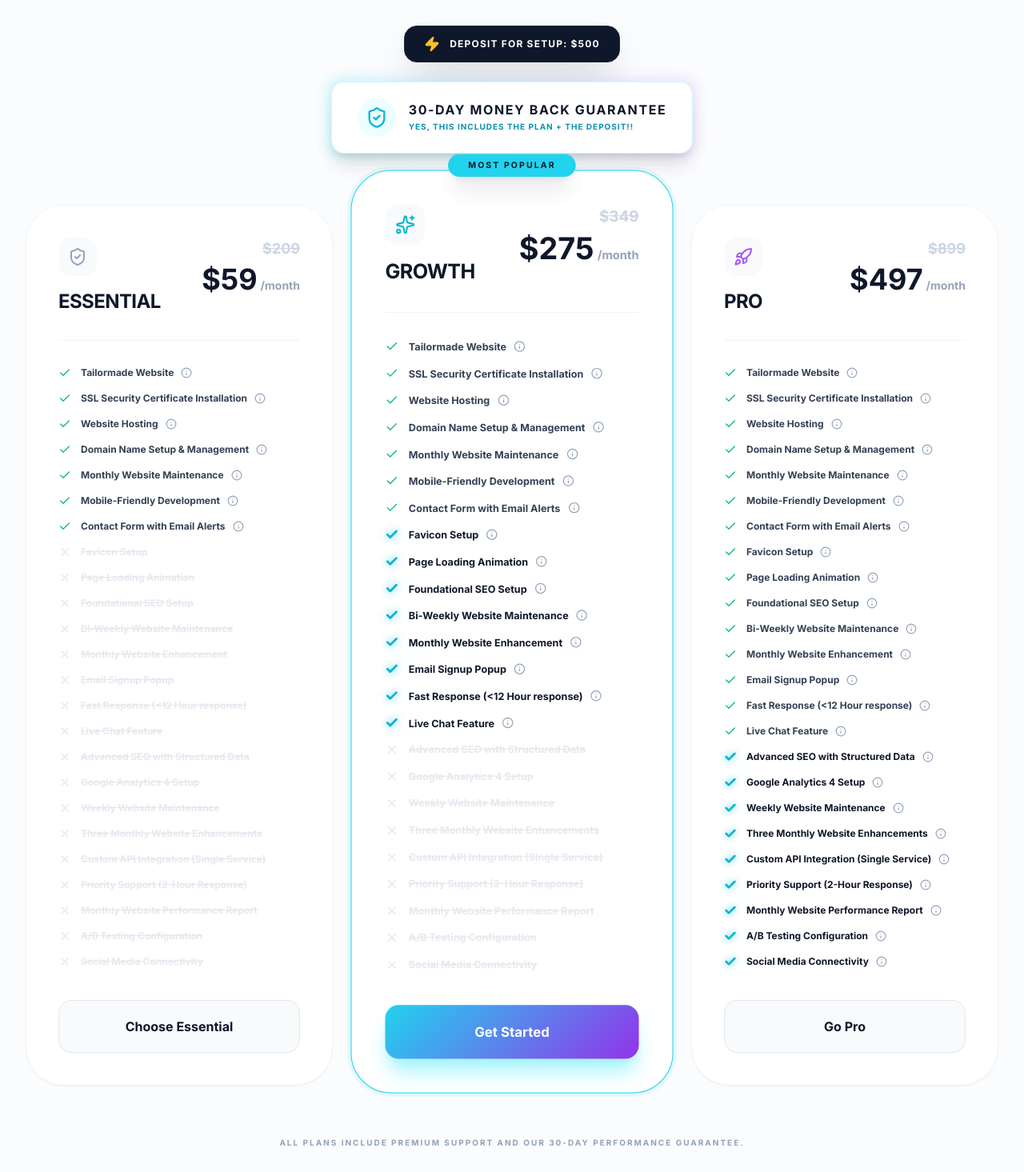
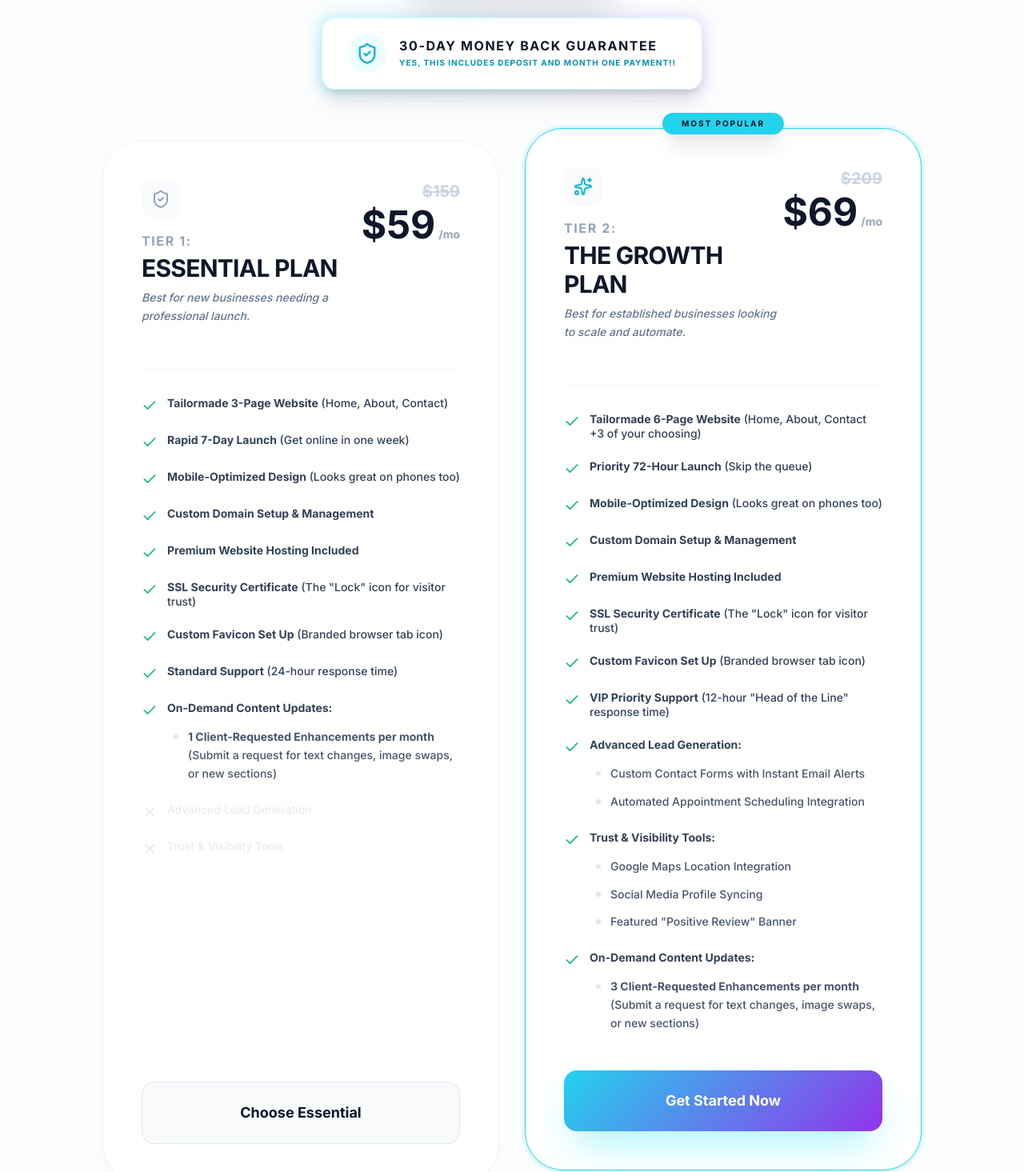
Before and after one commit to WebCore-host/webcore-site, a React (Vite) app: page / in a window 1280 px wide. Shown: the part 4287-5752 px from the top of the page at 80% size. Built offline with nearby package versions, Linux system fonts and the light colour scheme.

Commit message:
Update Pricing.tsx

```diff
--- a/components/Pricing.tsx
+++ b/components/Pricing.tsx
@@ -1,152 +1,26 @@
-import React, { useState, useEffect, useRef } from 'react';
-import { Check, X, Sparkles, Zap, ShieldCheck, Rocket, Info } from 'lucide-react';
 
-interface FeatureItem {
+import React, { useState, useEffect } from 'react';
+import { Check, X, Sparkles, Zap, ShieldCheck } from 'lucide-react';
+
+interface Tier {
+  id: string;
+  tierPrefix: string;
   name: string;
+  oldPrice: string;
+  price: string;
   desc: string;
-  alwaysIncluded?: boolean;
+  icon: React.ReactNode;
+  popular: boolean;
+  cta: string;
+  features: {
+    included: boolean;
+    label: React.ReactNode;
+    subItems?: React.ReactNode[];
+  }[];
 }
 
-const features: FeatureItem[] = [
-  {
-    name: "Tailormade Website",
-    desc: "A website designed and developed specifically for your business goals, brand, and content, rather than using a generic template."
-  },
-  {
-    name: "SSL Security Certificate Installation",
-    desc: "Adds encryption to your site so visitor data is secure and your website shows as “safe” in browsers."
-  },
-  {
-    name: "Website Hosting",
-    desc: "The server space and infrastructure that stores your website files and makes your site accessible online 24/7."
-  },
-  {
-    name: "Domain Name Setup & Management",
-    desc: "Connects your website to your chosen domain name and ensures it points correctly to your hosting."
-  },
-  {
-    name: "Monthly Website Maintenance",
-    desc: "Ongoing updates, backups, and checks each month to keep your site secure and running smoothly."
-  },
-  {
-    name: "Mobile-Friendly Development",
-    desc: "Ensures your website looks and works properly on phones, tablets, and all screen sizes."
-  },
-  {
-    name: "Contact Form with Email Alerts",
-    desc: "Allows visitors to send messages through your site and notifies you instantly by email."
-  },
-  {
-    name: "Favicon Setup",
-    desc: "Adds the small icon that appears in browser tabs and bookmarks for brand recognition."
-  },
-  {
-    name: "Page Loading Animation",
-    desc: "Displays a visual indicator while your site loads to improve user experience and perceived speed."
-  },
-  {
-    name: "Foundational SEO Setup",
-    desc: "Optimizes site structure, metadata, and indexing basics so search engines can properly rank your website."
-  },
-  {
-    name: "Bi-Weekly Website Maintenance",
-    desc: "Site updates, security checks, and performance monitoring performed every two weeks."
-  },
-  {
-    name: "Monthly Website Enhancement",
-    desc: "One planned improvement or feature update added to your site each month."
-  },
-  {
-    name: "Email Signup Popup",
-    desc: "A popup that collects visitor emails for newsletters, promotions, or follow-ups."
-  },
-  {
-    name: "Fast Response (<12 Hour response)",
-    desc: "Priority communication ensuring your queries are handled within a guaranteed 12-hour window for total peace of mind."
-  },
-  {
-    name: "Live Chat Feature",
-    desc: "Enables real-time messaging so visitors can instantly communicate with AI and/or a pre-made question tree."
-  },
-  {
-    name: "Advanced SEO with Structured Data",
-    desc: "Uses schema markup to help search engines better understand your content and improve search visibility."
-  },
-  {
-    name: "Google Analytics 4 Setup",
-    desc: "Installs and configures GA4 so you can track visitor behavior, traffic sources, and conversions."
-  },
-  {
-    name: "Weekly Website Maintenance",
-    desc: "Frequent weekly updates and monitoring to maximize security, uptime, and performance."
-  },
-  {
-    name: "Three Monthly Website Enhancements",
-    desc: "Up to three improvements or feature updates added to your site each month."
-  },
-  {
-    name: "Custom API Integration (Single Service)",
-    desc: "Connects your website to one external tool or platform to automate data or functionality."
-  },
-  {
-    name: "Priority Support (2-Hour Response)",
-    desc: "Provides fast-response technical support with a guaranteed reply within two hours."
-  },
-  {
-    name: "Monthly Website Performance Report",
-    desc: "A summary of traffic, speed, and key metrics to track your site’s growth and health."
-  },
-  {
-    name: "A/B Testing Configuration",
-    desc: "Sets up experiments to compare page versions and determine which performs better."
-  },
-  {
-    name: "Social Media Connectivity",
-    desc: "Integrates social platforms into your site for sharing, linking, and brand consistency."
-  }
-];
-
-const tiers = [
-  {
-    name: "Essential",
-    id: "essential",
-    oldPrice: "209",
-    price: "59",
-    icon: <ShieldCheck className="w-6 h-6 text-slate-400" />,
-    includedCount: 7,
-    popular: false,
-    cta: "Choose Essential"
-  },
-  {
-    name: "Growth",
-    id: "growth",
-    oldPrice: "349",
-    price: "275",
-    icon: <Sparkles className="w-6 h-6 text-cyan-500" />,
-    includedCount: 15,
-    popular: true,
-    cta: "Get Started"
-  },
-  {
-    name: "Pro",
-    id: "pro",
-    oldPrice: "899",
-    price: "497",
-    icon: <Rocket className="w-6 h-6 text-purple-500" />,
-    includedCount: 24,
-    popular: false,
-    cta: "Go Pro"
-  }
-];
-
-interface PricingProps {
-  onPlanSelect?: (planId: string) => void;
-}
-
-const Pricing: React.FC<PricingProps> = ({ onPlanSelect }) => {
-  const [activeFeatureId, setActiveFeatureId] = useState<string | null>(null);
+const Pricing: React.FC<{ onPlanSelect?: (planId: string) => void }> = ({ onPlanSelect }) => {
   const [isMobile, setIsMobile] = useState(false);
-  const desktopTooltipRef = useRef<HTMLDivElement>(null);
 
   useEffect(() => {
     const checkMobile = () => setIsMobile(window.innerWidth < 768);
@@ -155,39 +29,83 @@ const Pricing: React.FC<PricingProps> = ({ onPlanSelect }) => {
     return () => window.removeEventListener('resize', checkMobile);
   }, []);
 
-  useEffect(() => {
-    const handleEsc = (e: KeyboardEvent) => {
-      if (e.key === 'Escape') setActiveFeatureId(null);
-    };
-    const handleClickOutside = (e: MouseEvent) => {
-      if (desktopTooltipRef.current && !desktopTooltipRef.current.contains(e.target as Node)) {
-        const target = e.target as HTMLElement;
-        if (!target.closest('.info-trigger')) {
-          setActiveFeatureId(null);
+  const tiers: Tier[] = [
+    {
+      id: "essential",
+      tierPrefix: "Tier 1:",
+      name: "Essential Plan",
+      oldPrice: "159",
+      price: "59",
+      desc: "Best for new businesses needing a professional launch.",
+      icon: <ShieldCheck className="w-6 h-6 text-slate-400" />,
+      popular: false,
+      cta: "Choose Essential",
+      features: [
+        { included: true, label: <span><strong>Tailormade 3-Page Website</strong> (Home, About, Contact)</span> },
+        { included: true, label: <span><strong>Rapid 7-Day Launch</strong> (Get online in one week)</span> },
+        { included: true, label: <span><strong>Mobile-Optimized Design</strong> (Looks great on phones too)</span> },
+        { included: true, label: <span><strong>Custom Domain Setup & Management</strong></span> },
+        { included: true, label: <span><strong>Premium Website Hosting Included</strong></span> },
+        { included: true, label: <span><strong>SSL Security Certificate</strong> (The "Lock" icon for visitor trust)</span> },
+        { included: true, label: <span><strong>Custom Favicon Set Up</strong> (Branded browser tab icon)</span> },
+        { included: true, label: <span><strong>Standard Support</strong> (24-hour response time)</span> },
+        {
+          included: true,
+          label: <strong>On-Demand Content Updates:</strong>,
+          subItems: [
+            <span><strong>1 Client-Requested Enhancements per month</strong> (Submit a request for text changes, image swaps, or new sections)</span>
+          ]
+        },
+        { included: false, label: <span className="opacity-50">Advanced Lead Generation</span> },
+        { included: false, label: <span className="opacity-50">Trust & Visibility Tools</span> }
+      ]
+    },
+    {
+      id: "growth",
+      tierPrefix: "Tier 2:",
+      name: "The Growth Plan",
+      oldPrice: "209",
+      price: "69",
+      desc: "Best for established businesses looking to scale and automate.",
+      icon: <Sparkles className="w-6 h-6 text-cyan-500" />,
+      popular: true,
+      cta: "Get Started Now",
+      features: [
+        { included: true, label: <span><strong>Tailormade 6-Page Website</strong> (Home, About, Contact +3 of your choosing)</span> },
+        { included: true, label: <span><strong>Priority 72-Hour Launch</strong> (Skip the queue)</span> },
+        { included: true, label: <span><strong>Mobile-Optimized Design</strong> (Looks great on phones too)</span> },
+        { included: true, label: <span><strong>Custom Domain Setup & Management</strong></span> },
+        { included: true, label: <span><strong>Premium Website Hosting Included</strong></span> },
+        { included: true, label: <span><strong>SSL Security Certificate</strong> (The "Lock" icon for visitor trust)</span> },
+        { included: true, label: <span><strong>Custom Favicon Set Up</strong> (Branded browser tab icon)</span> },
+        { included: true, label: <span><strong>VIP Priority Support</strong> (12-hour "Head of the Line" response time)</span> },
+        {
+          included: true,
+          label: <strong>Advanced Lead Generation:</strong>,
+          subItems: [
+            "Custom Contact Forms with Instant Email Alerts",
+            "Automated Appointment Scheduling Integration"
+          ]
+        },
+        {
+          included: true,
+          label: <strong>Trust & Visibility Tools:</strong>,
+          subItems: [
+            "Google Maps Location Integration",
+            "Social Media Profile Syncing",
+            "Featured \"Positive Review\" Banner"
+          ]
+        },
+        {
+          included: true,
+          label: <strong>On-Demand Content Updates:</strong>,
+          subItems: [
+            <span><strong>3 Client-Requested Enhancements per month</strong> (Submit a request for text changes, image swaps, or new sections)</span>
+          ]
         }
-      }
-    };
-
-    if (activeFeatureId !== null) {
-      window.addEventListener('keydown', handleEsc);
-      if (!isMobile) window.addEventListener('mousedown', handleClickOutside);
-      if (isMobile) document.body.style.overflow = 'hidden';
-    } else {
-      document.body.style.overflow = 'unset';
+      ]
     }
-
-    return () => {
-      window.removeEventListener('keydown', handleEsc);
-      window.removeEventListener('mousedown', handleClickOutside);
-      document.body.style.overflow = 'unset';
-    };
-  }, [activeFeatureId, isMobile]);
-
-  const handleInfoClick = (tierIdx: number, fIdx: number, e: React.MouseEvent) => {
-    e.stopPropagation();
-    const id = `${tierIdx}-${fIdx}`;
-    setActiveFeatureId(activeFeatureId === id ? null : id);
-  };
+  ];
 
   return (
     <section id="pricing" className="py-20 bg-slate-50/50 scroll-mt-2 overflow-hidden relative">
@@ -197,19 +115,18 @@ const Pricing: React.FC<PricingProps> = ({ onPlanSelect }) => {
         <div className="text-center mb-16">
           <h2 className="text-sm font-black tracking-[0.3em] text-cyan-600 uppercase mb-4">Pricing</h2>
           <p className="text-5xl lg:text-7xl font-black text-slate-900 mb-6 tracking-tight">
-            Transparent Pricing
-          </p>
-          <p className="text-slate-500 text-lg font-medium max-w-2xl mx-auto mb-10">
-            No hidden fees. No surprises. Just honest pricing to get your business the results it deserves.
+            Simple, Honest Plans.
           </p>
 
-          <div className="flex flex-col items-center gap-6">
-            <div className="inline-flex items-center gap-3 px-6 py-3 bg-slate-900 rounded-2xl border border-slate-800 shadow-2xl animate-in fade-in slide-in-from-bottom-4 duration-1000">
+          <div className="flex flex-col items-center gap-6 mt-10">
+            {/* Deposit Banner - NOW ON TOP */}
+            <div className="inline-flex items-center gap-3 px-6 py-3 bg-slate-900 rounded-2xl border border-slate-800 shadow-2xl">
               <Zap className="w-5 h-5 text-amber-400 fill-amber-400" />
               <span className="text-white font-black uppercase tracking-widest text-xs">DEPOSIT FOR SETUP: $500</span>
             </div>
 
-            <div className="relative group animate-in fade-in slide-in-from-bottom-2 duration-1000 delay-300">
+            {/* Guarantee Section - NOW BELOW DEPOSIT */}
+            <div className="relative group">
               <div className="absolute -inset-1 bg-gradient-to-r from-cyan-400 to-purple-400 rounded-2xl blur opacity-25 group-hover:opacity-50 transition duration-1000"></div>
               <div className="relative flex items-center gap-4 bg-white px-8 py-5 rounded-2xl border border-cyan-100 shadow-xl">
                 <div className="w-12 h-12 rounded-full bg-cyan-50 flex items-center justify-center shrink-0">
@@ -220,7 +137,7 @@ const Pricing: React.FC<PricingProps> = ({ onPlanSelect }) => {
                     30-Day Money Back Guarantee
                   </p>
                   <p className="text-cyan-600 font-black uppercase tracking-widest text-[10px] mt-1">
-                    Yes, this includes the plan + the deposit!!
+                    yes, this includes deposit and month one payment!!
                   </p>
                 </div>
               </div>
@@ -229,13 +146,13 @@ const Pricing: React.FC<PricingProps> = ({ onPlanSelect }) => {
         </div>
 
         {/* Pricing Grid */}
-        <div className="grid lg:grid-cols-3 gap-8 items-start">
+        <div className="grid lg:grid-cols-2 gap-8 max-w-5xl mx-auto items-stretch">
           {tiers.map((tier, tierIdx) => (
             <div
               key={tierIdx}
-              className={`relative bg-white rounded-[3rem] p-8 lg:p-10 transition-all duration-500 group border shadow-sm hover:shadow-2xl ${
+              className={`relative bg-white rounded-[3rem] p-8 lg:p-12 transition-all duration-500 group border shadow-sm hover:shadow-2xl flex flex-col ${
                 tier.popular
-                ? 'border-cyan-400 ring-4 ring-cyan-400/10 scale-105 z-10 lg:-translate-y-4'
+                ? 'border-cyan-400 ring-4 ring-cyan-400/10 z-10 lg:-translate-y-4'
                 : 'border-slate-100 hover:border-slate-300'
               }`}
             >
@@ -245,82 +162,61 @@ const Pricing: React.FC<PricingProps> = ({ onPlanSelect }) => {
                 </div>
               )}
 
-              <div className="flex justify-between items-start mb-8">
+              {/* Added min-h to ensure horizontal line and features line up across both cards */}
+              <div className="flex justify-between items-start mb-6 lg:min-h-[180px]">
                 <div>
                   <div className="p-3 bg-slate-50 rounded-2xl w-fit mb-4 group-hover:scale-110 transition-transform">
                     {tier.icon}
                   </div>
-                  <h3 className="text-2xl font-black text-slate-900 uppercase tracking-tight">{tier.name}</h3>
+                  <h3 className="text-base font-black text-slate-400 uppercase tracking-widest mb-1">{tier.tierPrefix}</h3>
+                  <h4 className="text-3xl font-black text-slate-900 uppercase tracking-tight mb-2">{tier.name}</h4>
+                  <p className="text-slate-500 text-sm font-medium italic leading-relaxed">{tier.desc}</p>
                 </div>
                 <div className="text-right">
-                  <div className="text-slate-300 line-through font-bold text-lg mb-1">${tier.oldPrice}</div>
+                  <div className="text-slate-300 line-through font-bold text-xl mb-1">${tier.oldPrice}</div>
                   <div className="flex items-baseline gap-1">
-                    <span className="text-4xl font-black text-slate-900">${tier.price}</span>
-                    <span className="text-slate-400 font-bold text-sm">/month</span>
+                    <span className="text-5xl font-black text-slate-900">${tier.price}</span>
+                    <span className="text-slate-400 font-bold text-sm">/mo</span>
                   </div>
                 </div>
               </div>
 
-              <div className="h-px bg-slate-100 mb-8"></div>
+              <div className="h-px bg-slate-100 my-8"></div>
 
               {/* Feature List */}
-              <ul className="space-y-4 mb-10">
-                {features.map((feature, fIdx) => {
-                  const isIncluded = feature.alwaysIncluded || fIdx < tier.includedCount;
-                  const prevIncludedCount = tierIdx > 0 ? tiers[tierIdx - 1].includedCount : 0;
-                  const isNewToThisTier = isIncluded && fIdx >= prevIncludedCount && !feature.alwaysIncluded;
-                  const uniqueId = `${tierIdx}-${fIdx}`;
+              <ul className="space-y-6 mb-12 flex-1">
+                {tier.features.map((feature, fIdx) => (
+                  <li key={fIdx} className="flex flex-col gap-2">
+                    <div className="flex items-start gap-3">
+                      {feature.included ? (
+                        <Check className="w-5 h-5 shrink-0 text-emerald-500 mt-0.5" />
+                      ) : (
+                        <X className="w-5 h-5 text-slate-200 shrink-0 mt-0.5" />
+                      )}
+                      <div className={`text-sm leading-tight ${feature.included ? 'text-slate-700 font-medium' : 'text-slate-300'}`}>
+                        {feature.label}
+                      </div>
+                    </div>
 
-                  return (
-                    <li key={fIdx} className={`flex items-start gap-3 text-xs font-bold leading-tight relative ${isIncluded ? 'text-slate-700' : 'text-slate-300'}`}>
-                      {isIncluded ? (
-                        (tierIdx > 0 && isNewToThisTier) ? (
-                          <Check className="w-4 h-4 text-cyan-500 stroke-[4px] shrink-0 drop-shadow-[0_0_5px_rgba(6,182,212,0.8)]" />
-                        ) : (
-                          <Check className="w-4 h-4 text-emerald-500 shrink-0" />
-                        )
-                      ) : (
-                        <X className="w-4 h-4 text-slate-200 shrink-0" />
-                      )}
-
-                      <div className="flex items-center gap-1 group/item">
-                        <span className={`${!isIncluded ? 'line-through opacity-50' : ''} ${isNewToThisTier && tierIdx > 0 ? 'text-slate-900 font-black' : ''} ${feature.alwaysIncluded ? 'text-cyan-700 font-black' : ''}`}>
-                          {feature.name}
-                        </span>
-
-                        {isIncluded && (
-                          <div className="relative inline-block ml-1">
-                            <button
-                              onClick={(e) => handleInfoClick(tierIdx, fIdx, e)}
-                              className="info-trigger w-11 h-11 -m-3.5 flex items-center justify-center text-slate-400 hover:text-cyan-500 transition-colors focus:outline-none"
-                              aria-label={`More info about ${feature.name}`}
-                            >
-                              <Info className={`w-3.5 h-3.5 ${activeFeatureId === uniqueId ? 'text-cyan-500' : ''}`} />
-                            </button>
-
-                            {!isMobile && activeFeatureId === uniqueId && (
-                              <div
-                                ref={desktopTooltipRef}
-                                className="absolute bottom-full left-1/2 -translate-x-1/2 mb-4 w-64 bg-white rounded-2xl p-4 shadow-[0_10px_40px_-10px_rgba(0,0,0,0.1)] border border-slate-100 z-[200] animate-in fade-in zoom-in-95 duration-150"
-                              >
-                                <p className="text-slate-900 font-black mb-1 text-sm">{feature.name}</p>
-                                <p className="text-slate-500 font-medium text-[11px] leading-relaxed italic">{feature.desc}</p>
-                                <div className="absolute top-full left-1/2 -translate-x-1/2 border-8 border-transparent border-t-white"></div>
-                              </div>
-                            )}
-                          </div>
-                        )}
-                      </div>
-                    </li>
-                  );
-                })}
+                    {feature.included && feature.subItems && (
+                      <ul className="ml-10 space-y-3 mt-1">
+                        {feature.subItems.map((sub, sIdx) => (
+                          <li key={sIdx} className="flex items-start gap-3 text-sm text-slate-600 font-medium">
+                            <div className="w-1.5 h-1.5 rounded-full bg-slate-200 mt-2 shrink-0"></div>
+                            <span className="leading-relaxed">{sub}</span>
+                          </li>
+                        ))}
+                      </ul>
+                    )}
+                  </li>
+                ))}
               </ul>
 
               <button
                 onClick={() => onPlanSelect?.(tier.id)}
-                className={`w-full py-5 rounded-2xl font-black text-center flex items-center justify-center transition-all ${
+                className={`w-full py-6 rounded-2xl font-black text-center flex items-center justify-center transition-all text-lg ${
                   tier.popular
-                  ? 'gradient-bg text-white shadow-xl shadow-cyan-200 hover:opacity-90 active:scale-95'
+                  ? 'gradient-bg text-white shadow-2xl shadow-cyan-200 hover:opacity-90 active:scale-95'
                   : 'bg-slate-50 text-slate-900 hover:bg-slate-100 active:scale-95 border border-slate-200'
                 }`}
               >
@@ -330,38 +226,12 @@ const Pricing: React.FC<PricingProps> = ({ onPlanSelect }) => {
           ))}
         </div>
 
-        <p className="mt-16 text-center text-slate-400 text-[10px] font-black uppercase tracking-[0.2em]">
-          All plans include premium support and our 30-day performance guarantee.
-        </p>
+        <div className="mt-16 text-center">
+            <p className="mt-8 text-slate-400 text-[10px] font-black uppercase tracking-[0.2em]">
+              All plans include premium infrastructure and our performance guarantee.
+            </p>
+        </div>
       </div>
-
-      {isMobile && activeFeatureId !== null && (() => {
-        const [tIdx, fIdx] = activeFeatureId.split('-').map(Number);
-        const feature = features[fIdx];
-        return (
-          <>
-            <div
-              className="fixed inset-0 bg-slate-950/40 backdrop-blur-sm z-[250] animate-in fade-in duration-150"
-              onClick={() => setActiveFeatureId(null)}
-            />
-            <div
-              className="fixed bottom-0 left-0 right-0 bg-white rounded-t-[3rem] p-8 pb-12 z-[260] shadow-[0_-10px_40px_rgba(0,0,0,0.1)] animate-in slide-in-from-bottom duration-200 ease-out"
-            >
-              <div className="w-12 h-1.5 bg-slate-100 rounded-full mx-auto mb-8" onClick={() => setActiveFeatureId(null)}></div>
-              <div className="flex justify-between items-start mb-4">
-                <h4 className="text-2xl font-black text-slate-900 tracking-tight leading-tight">{feature.name}</h4>
-                <button
-                  onClick={() => setActiveFeatureId(null)}
-                  className="p-2 bg-slate-50 rounded-full text-slate-400 active:bg-slate-100"
-                >
-                  <X className="w-6 h-6" />
-                </button>
-              </div>
-              <p className="text-slate-600 font-medium text-lg leading-relaxed">{feature.desc}</p>
-            </div>
-          </>
-        );
-      })()}
     </section>
   );
 };
```
